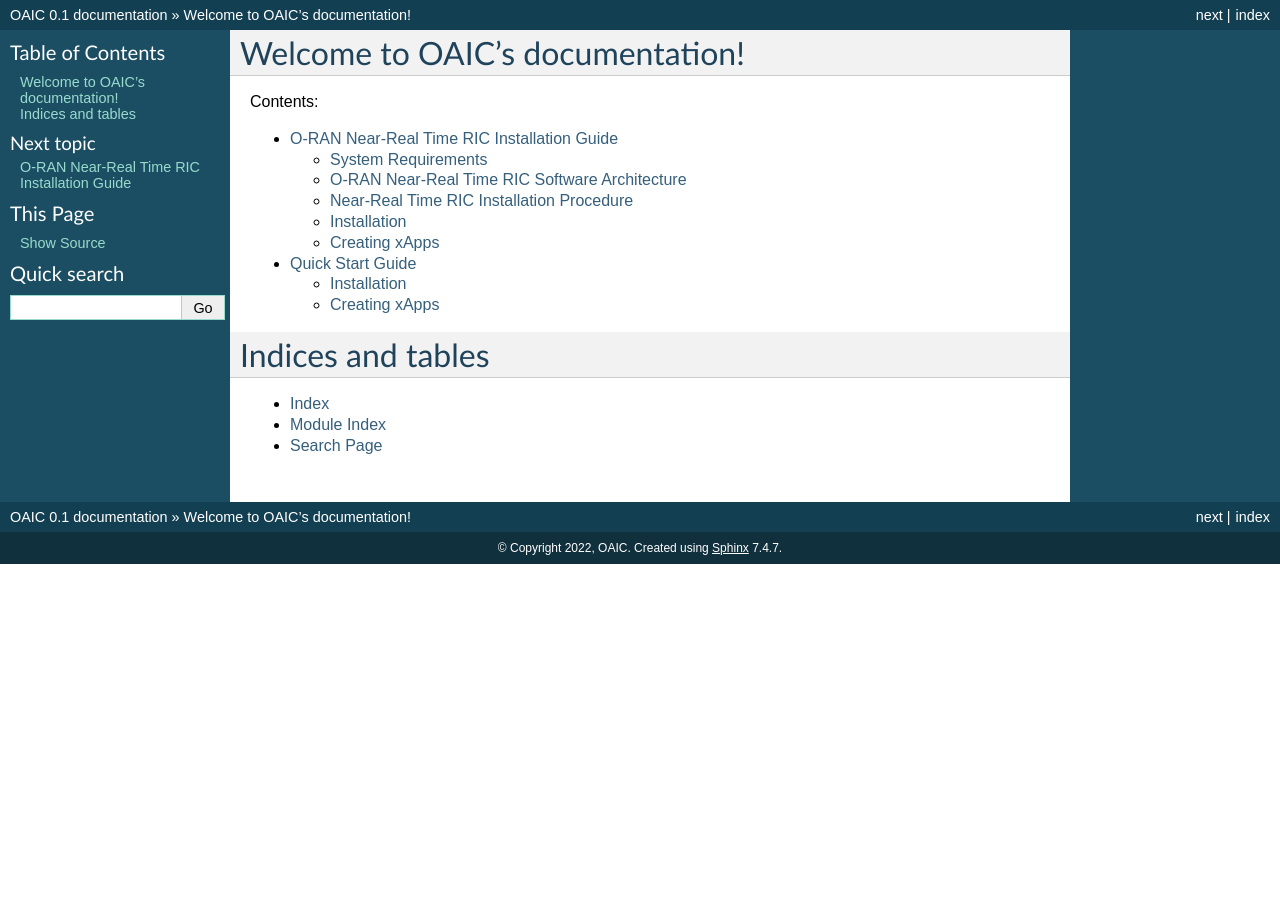
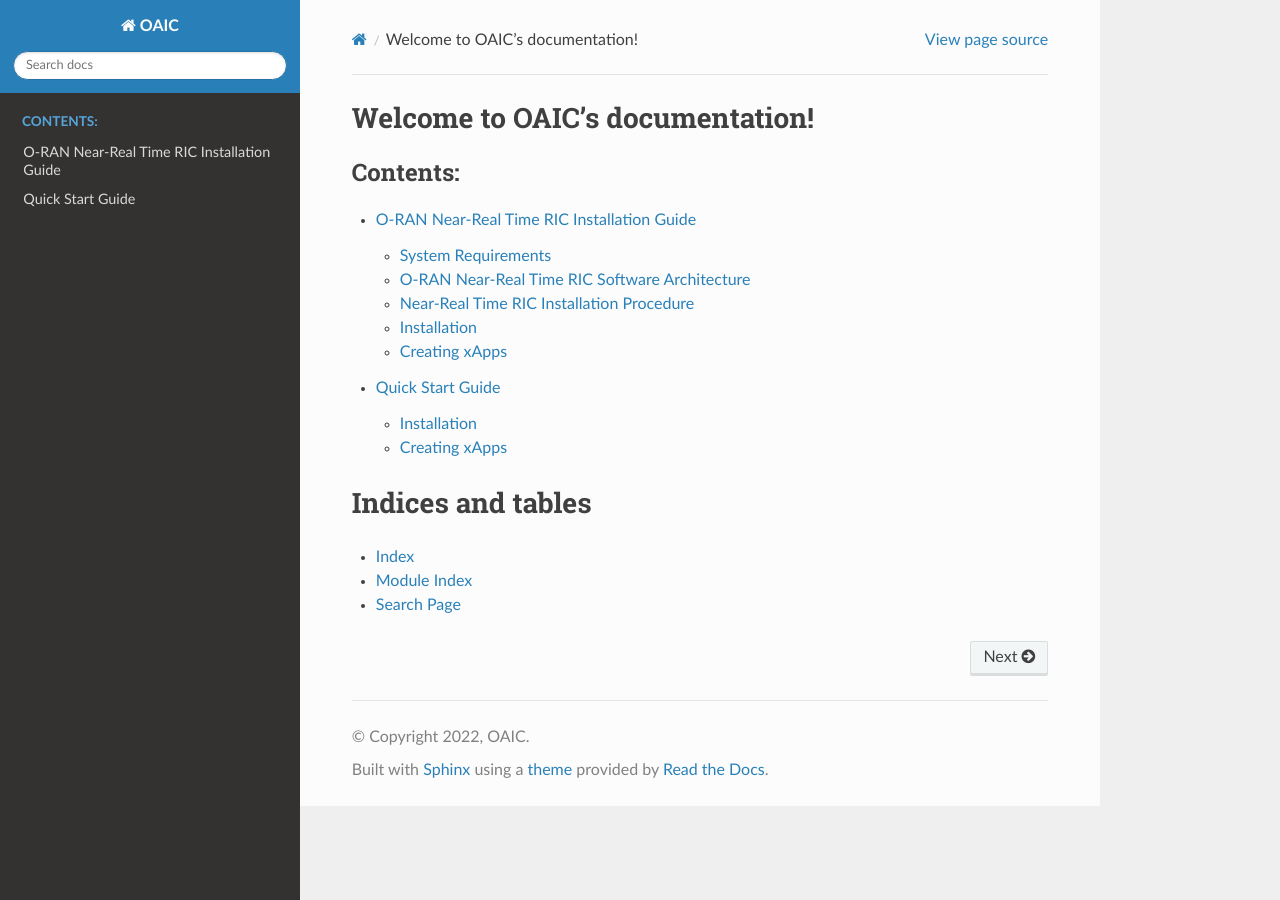
Before and after one commit to openaicellular/oaic, a Sphinx documentation site: the page built from docs/source/index.rst, in a window 1280 px wide. Built offline with Sphinx 7.4.7 and the Read the Docs theme 2.0.0, drawn with Linux system fonts in a browser that asks for light colours.

Commit message:
doc: using readthedocs sphinx theme

```diff
--- a/docs/source/conf.py
+++ b/docs/source/conf.py
@@ -31,6 +31,7 @@ release = '0.1'
 # extensions coming with Sphinx (named 'sphinx.ext.*') or your custom
 # ones.
 extensions = [
+    'sphinx_rtd_theme'
 ]
 
 # Add any paths that contain templates here, relative to this directory.
@@ -47,7 +48,7 @@ exclude_patterns = []
 # The theme to use for HTML and HTML Help pages.  See the documentation for
 # a list of builtin themes.
 #
-html_theme = 'classic'
+html_theme = 'sphinx_rtd_theme'
 
 # Add any paths that contain custom static files (such as style sheets) here,
 # relative to this directory. They are copied after the builtin static files,
```
Also changed, not shown: 1 other file.
